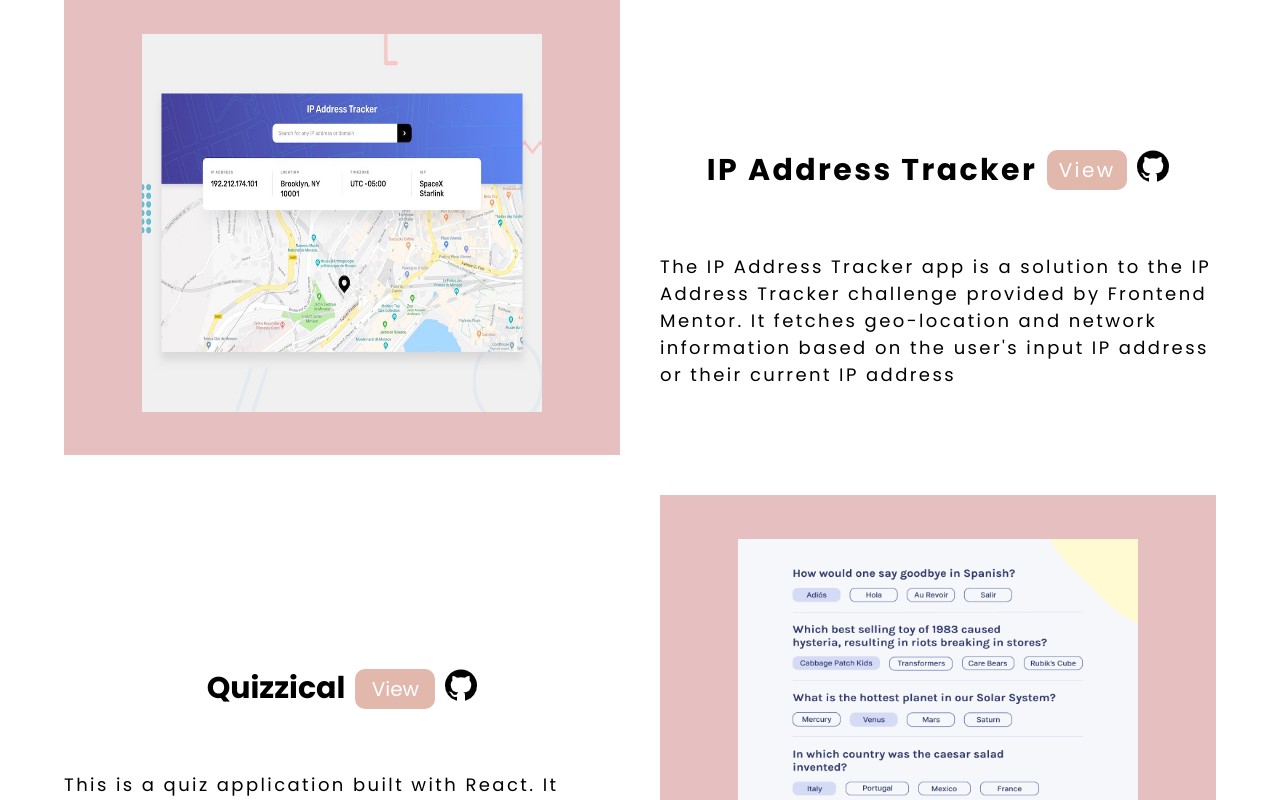
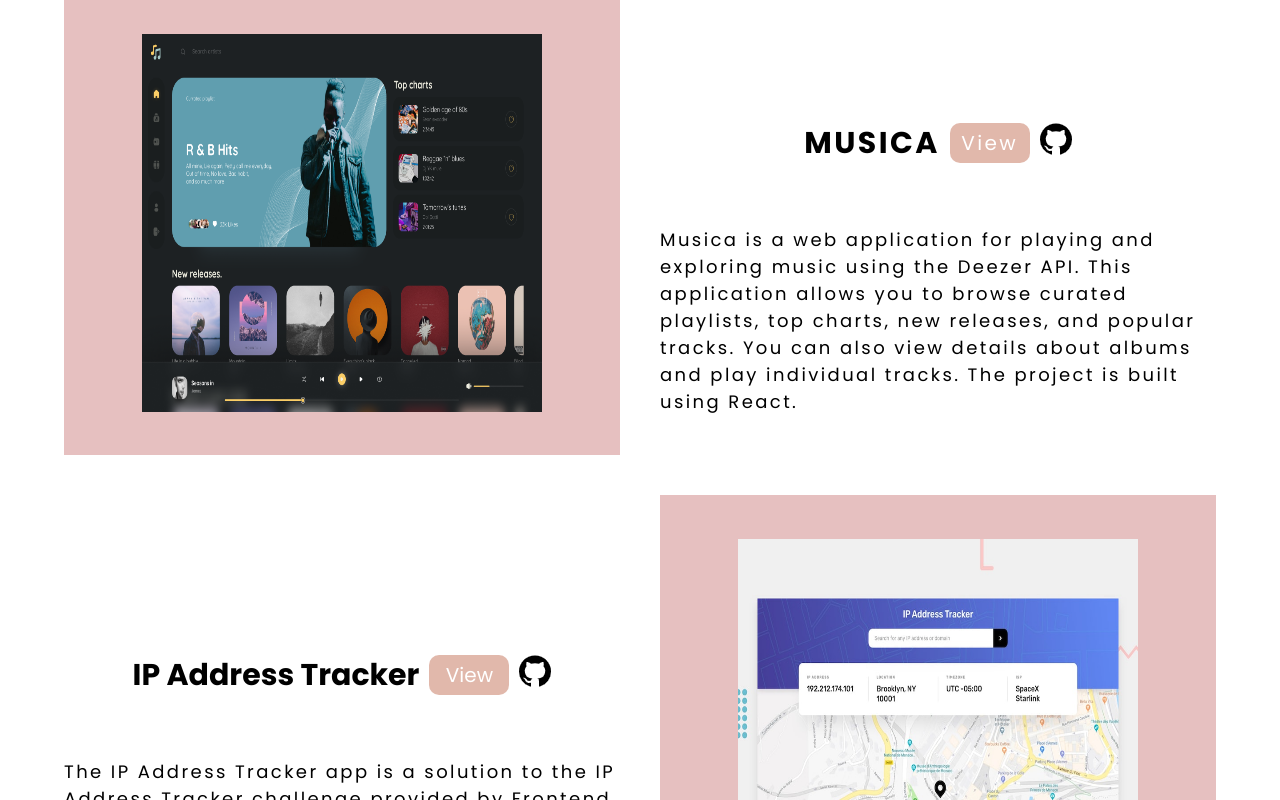
Before and after one commit to bakeji/portfolio, a React (Vite) app: page / in a window 1280 px wide. Shown: the part 780-1580 px from the top of the page. Built offline with nearby package versions, Linux system fonts and the light colour scheme; a web font is replaced by a local one.

Commit message:
updated project file

```diff
--- a/src/components/projects.jsx
+++ b/src/components/projects.jsx
@@ -5,7 +5,42 @@
     <section id="Projects">
       <h3 className="proj-text"> PROJECTS</h3>
 
-        <div className="project">
+
+      <div className="project">
+            <div className="proj-pic">
+            <img src="/musica.png" alt="" />
+            </div>
+
+            <div className="info">
+            <span>
+                <h3>MUSICA</h3>
+             <div>
+             <a
+                href="https://musi-ca.netlify.app"
+                target="_blank"
+                rel="noopener noreferrer"
+                >
+                View
+                </a>
+             </div>
+                <a
+                href="https://github.com/bakeji/Musica"
+                target="_blank"
+                rel="noopener noreferrer"
+                >
+                <img src="/github.png" alt="" />
+                </a>
+            </span>
+
+            <p>
+            Musica is a web application for playing and exploring music using the Deezer API.
+            This application allows you to browse curated playlists, top charts, new releases, and popular tracks.
+             You can also view details about albums and play individual tracks. The project is built using React.
+            </p>
+            </div>
+            </div>
+
+        <div className="proj-rev">
             <div className="proj-pic">
             <img src="/ip.jpg" alt="" />
             </div>
@@ -40,7 +75,7 @@
             </div>
             </div>
 
-            <div className="proj-rev">
+            <div className="project">
             <div className="proj-pic">
                 <img src="/questions.png" alt="" />
             </div>
@@ -73,7 +108,7 @@
             </div>
             </div>
 
-            <div className="project">
+            <div className="proj-rev">
             <div className="proj-pic">
                 <img src="/rps.jpg" alt="" />
             </div>
@@ -106,7 +141,7 @@
             </div>
         </div>
 
-        <div className="proj-rev">
+        <div className="project">
             <div className="proj-pic">
             <img src="/where.jpg" alt="" />
             </div>
```
Also changed, not shown: public/musica.png (added).
